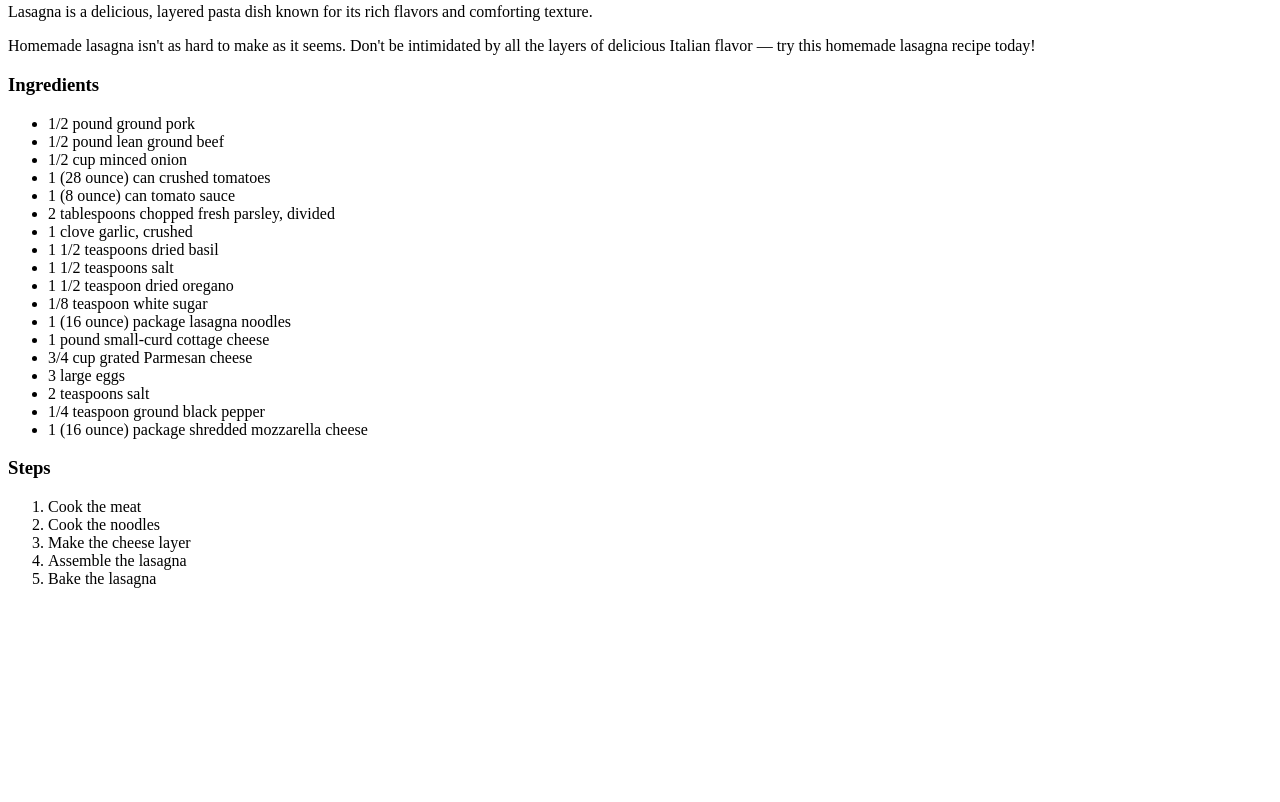
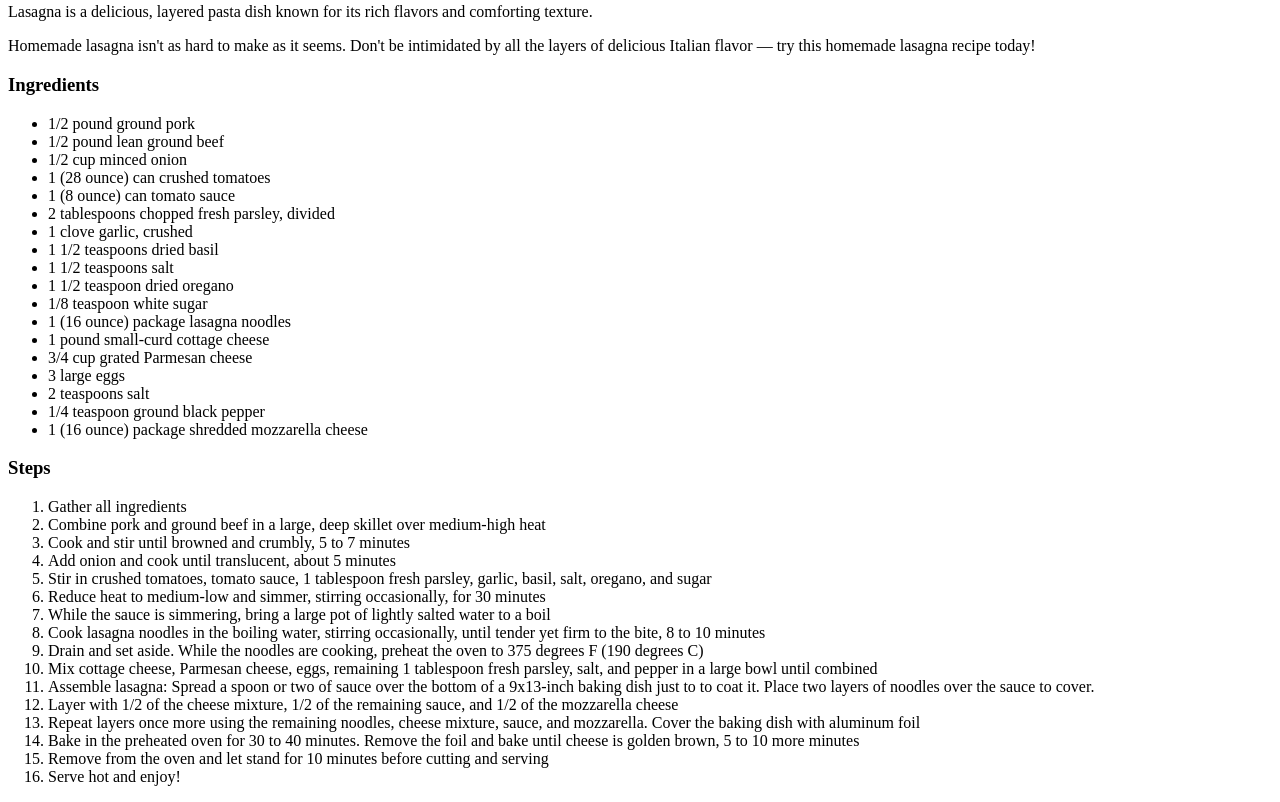
Before and after one commit to Solaire1903/odin-recipes, a plain HTML site: page recipes/lasagna.html in a window 1280 px wide. Shown: the part 678-1480 px from the top of the page. Before the commit the page ends 1282 px from the top, so only its background shows below. Drawn offline with Linux system fonts and the light colour scheme.

Commit message:
Update the steps in the lasagna recipe
Now it matches the other two recipes better

```diff
--- a/recipes/lasagna.html
+++ b/recipes/lasagna.html
@@ -35,11 +35,22 @@
     </ul>
     <h3>Steps</h3>
     <ol>
-        <li>Cook the meat</li>
-        <li>Cook the noodles</li>
-        <li>Make the cheese layer</li>
-        <li>Assemble the lasagna</li>
-        <li>Bake the lasagna</li>
+        <li>Gather all ingredients</li>
+        <li>Combine pork and ground beef in a large, deep skillet over medium-high heat</li>
+        <li>Cook and stir until browned and crumbly, 5 to 7 minutes</li>
+        <li>Add onion and cook until translucent, about 5 minutes</li>
+        <li>Stir in crushed tomatoes, tomato sauce, 1 tablespoon fresh parsley, garlic, basil, salt, oregano, and sugar</li>
+        <li>Reduce heat to medium-low and simmer, stirring occasionally, for 30 minutes</li>
+        <li>While the sauce is simmering, bring a large pot of lightly salted water to a boil</li>
+        <li>Cook lasagna noodles in the boiling water, stirring occasionally, until tender yet firm to the bite, 8 to 10 minutes</li>
+        <li>Drain and set aside. While the noodles are cooking, preheat the oven to 375 degrees F (190 degrees C)</li>
+        <li>Mix cottage cheese, Parmesan cheese, eggs, remaining 1 tablespoon fresh parsley, salt, and pepper in a large bowl until combined</li>
+        <li>Assemble lasagna: Spread a spoon or two of sauce over the bottom of a 9x13-inch baking dish just to to coat it. Place two layers of noodles over the sauce to cover.</li>
+        <li>Layer with 1/2 of the cheese mixture, 1/2 of the remaining sauce, and 1/2 of the mozzarella cheese</li>
+        <li>Repeat layers once more using the remaining noodles, cheese mixture, sauce, and mozzarella. Cover the baking dish with aluminum foil</li>
+        <li>Bake in the preheated oven for 30 to 40 minutes. Remove the foil and bake until cheese is golden brown, 5 to 10 more minutes</li>
+        <li>Remove from the oven and let stand for 10 minutes before cutting and serving</li>
+        <li>Serve hot and enjoy!</li>
     </ol>
 </body>
 </html>
```
